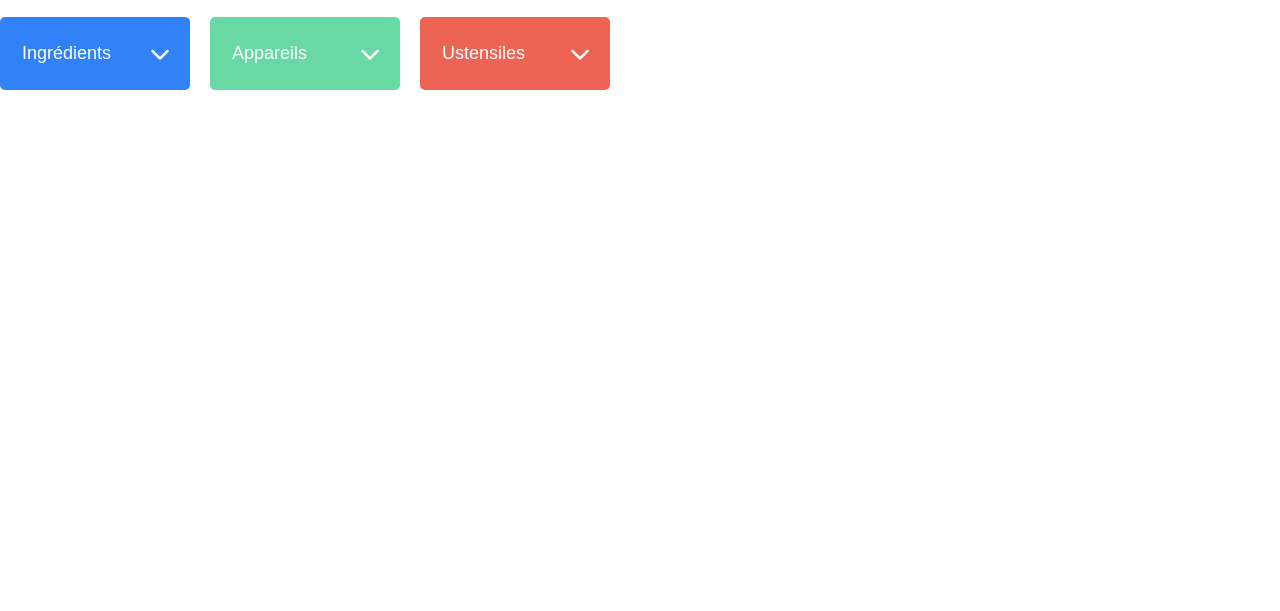
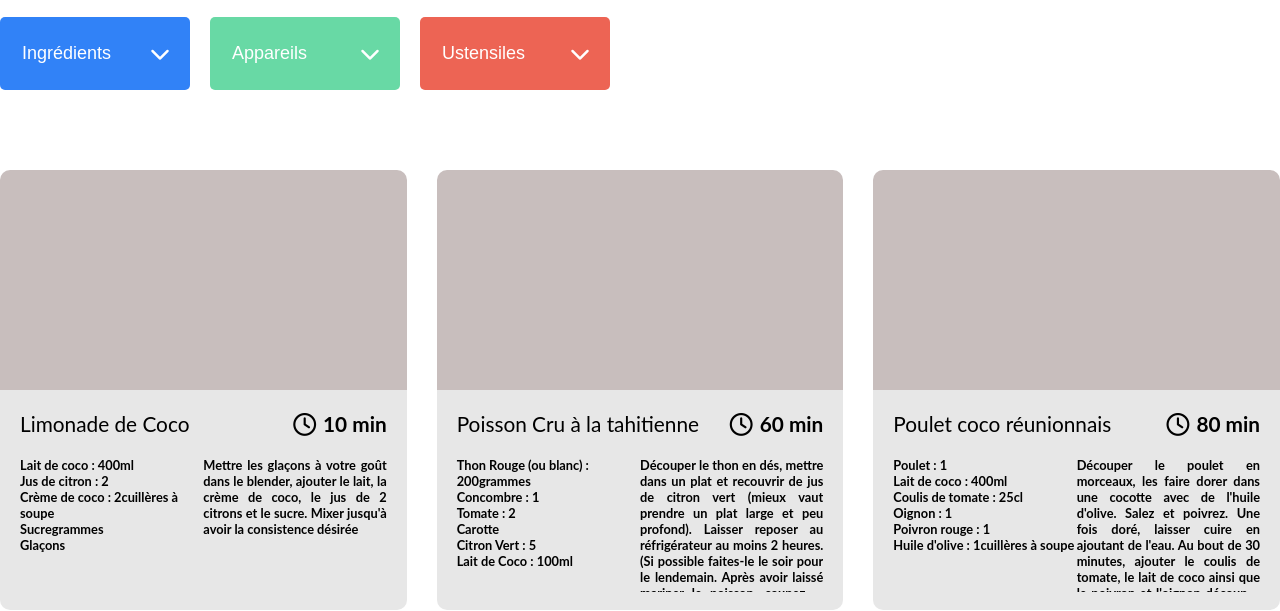
Before and after one commit to medmahmoudi26/MohamedMahmoudi_07_18012022., a plain HTML site: page index.html in a window 1280 px wide. Shown: the part 362-973 px from the top of the page. Drawn offline with Linux system fonts and the light colour scheme; the site is published under a folder, as on GitHub Pages, so addresses that start at the root find nothing.

Commit message:
Update index.html

```diff
--- a/index.html
+++ b/index.html
@@ -57,7 +57,7 @@
 
         <div class="recipies" id="recipies"></div>
     </main>
-    <script src="/assets/javascript/main.js" type="module"></script>
+    <script src="./assets/javascript/main.js" type="module"></script>
 </body>
 
 </html>
```
